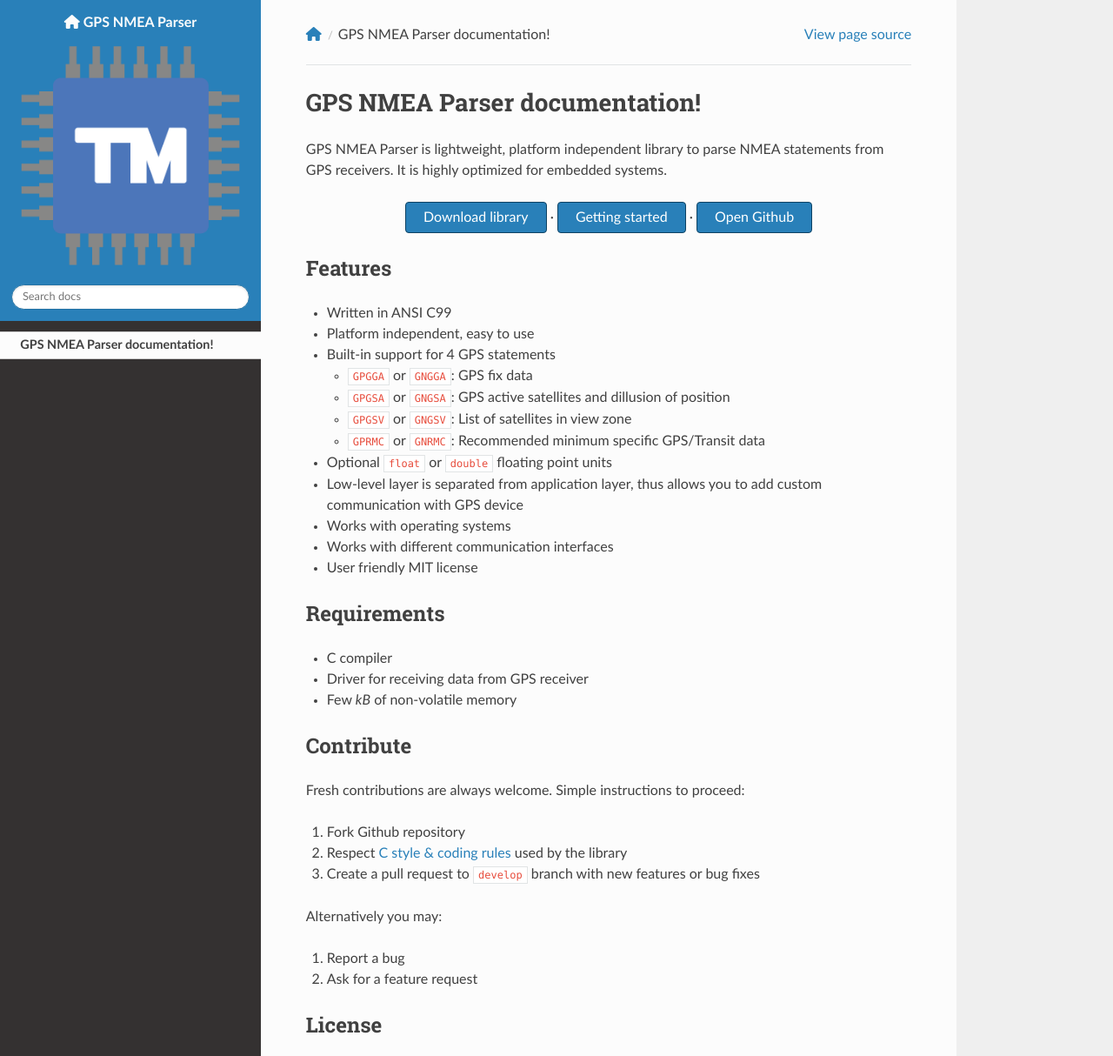
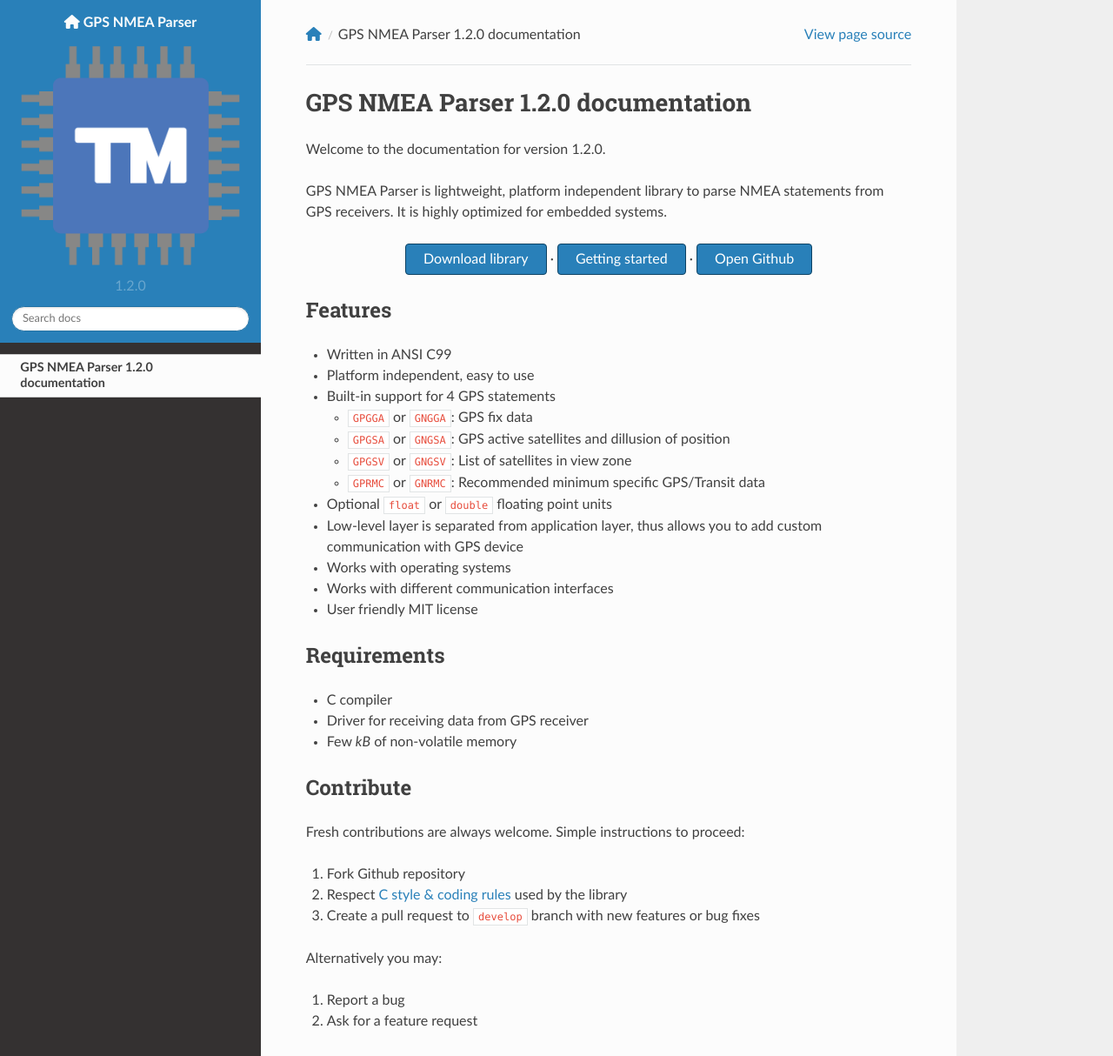
Before and after one commit to MaJerle/lwgps, a Sphinx documentation site: the page built from docs/index.rst, in a window 1280 px wide and 1400 px high, cut to the strip 0-1214 px from the top of the window. Shown: the whole strip at 87% size. Built offline with Sphinx 7.4.7 and the Read the Docs theme 2.0.0, drawn with Linux system fonts in a browser that asks for light colours; nearby versions of some CDN libraries; pages that are not in the unit, such as notebooks, are missing from menus; the version number could not be read and is left out; some of the changed lines change nothing that is shown; some of the changed text lies outside the part shown.

Commit message:
Add text for version on main page

```diff
--- a/docs/conf.py
+++ b/docs/conf.py
@@ -27,7 +27,17 @@
 author = 'Tilen MAJERLE'
 
 # The full version, including alpha/beta/rc tags
-release = '1.2.0'
+version = '1.2.0'
+
+# Try to get branch at which this is running
+# and try to determine which version to display in sphinx
+git_branch = ''
+res = os.popen('git branch').read().strip()
+for line in res.split("\n"):
+    if line[0] == '*':
+        git_branch = line[1:].strip()
+if git_branch == 'develop' or git_branch == 'origin/develop':
+    version = "latest-develop"
 
 # -- General configuration ---------------------------------------------------
 
--- a/docs/index.rst
+++ b/docs/index.rst
@@ -1,5 +1,7 @@
-GPS NMEA Parser documentation!
-==============================
+GPS NMEA Parser |version| documentation
+=======================================
+
+Welcome to the documentation for version |version|.
 
 GPS NMEA Parser is lightweight, platform independent library to parse NMEA statements from GPS receivers. It is highly optimized for embedded systems.
 
```
